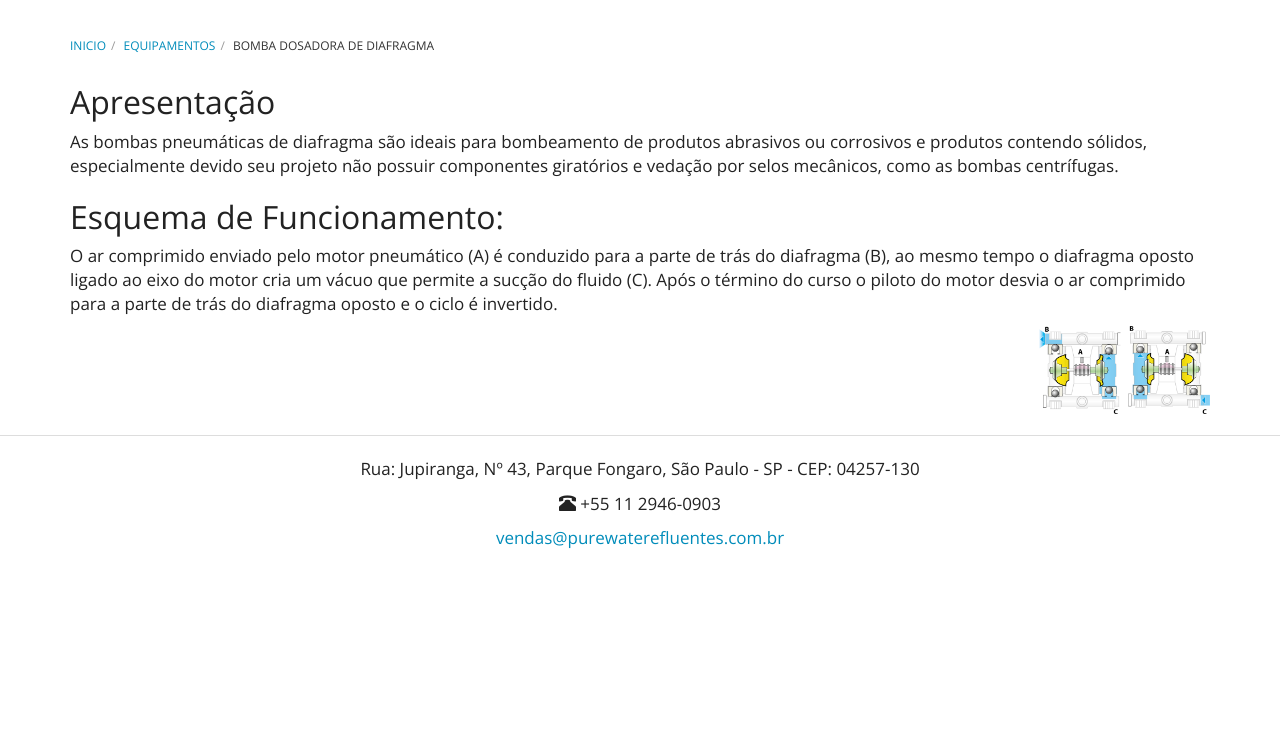
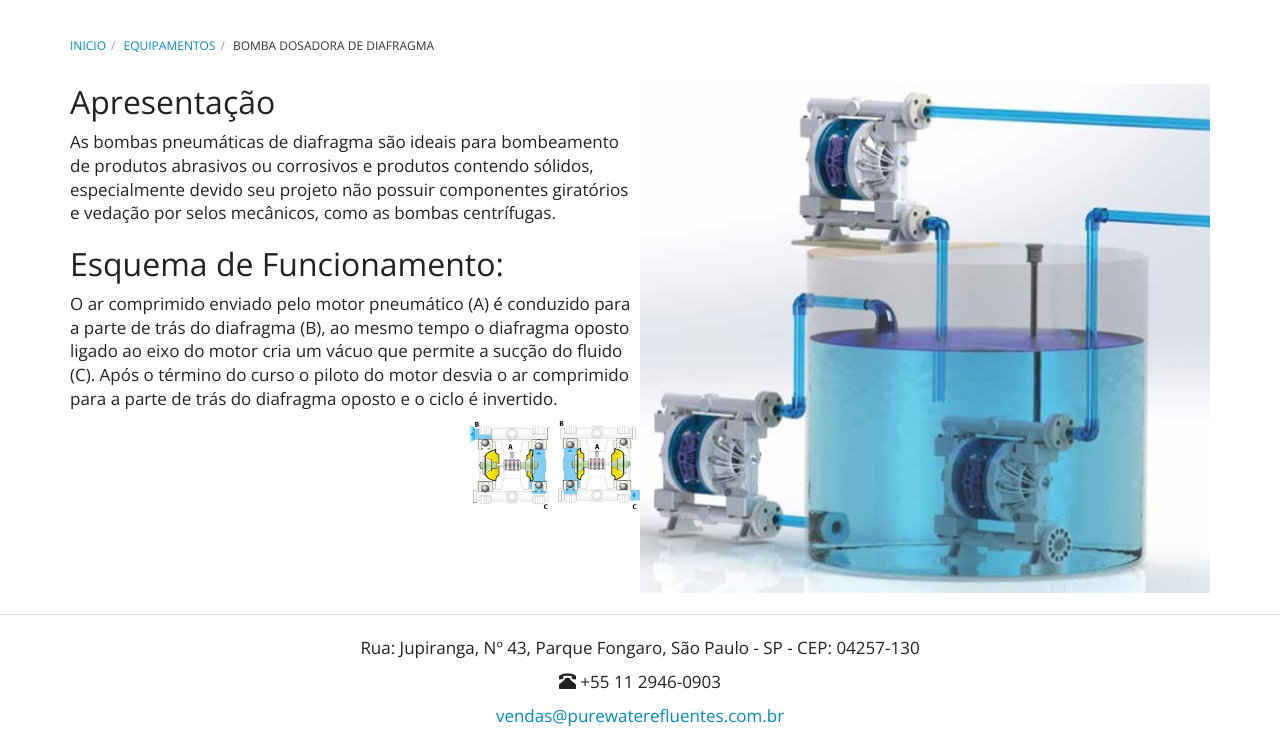
Before and after one commit to purewaterefluentes/purewaterefluentes.github.io, a Jekyll site: the page built from equipamentos/bomba-dosadora-de-diafragma-pneumatica.md, in a window 1280 px wide and 1033 px high. Shown: the part 294-1033 px from the top of the window. Built offline with Jekyll 4.4.1, drawn with Linux system fonts in a browser that asks for light colours; nearby versions of some CDN libraries; library files that are not in the unit come from our copies.

Commit message:
Update bomba-dosadora-de-diafragma-pneumatica.md

```diff
--- a/equipamentos/bomba-dosadora-de-diafragma-pneumatica.md
+++ b/equipamentos/bomba-dosadora-de-diafragma-pneumatica.md
@@ -3,6 +3,8 @@
 title: Bomba Dosadora de Diafragma
 subtitle: Pneumática
 ---
+
+<img class="img-responsive pull-right" style="max-width: 50%;" src="../../website/images/Dosadora Diafragma Pneumatica 2.jpg" alt="Dosadora Diafragma Pneumatica">
 
 ## Apresentação
 
```
